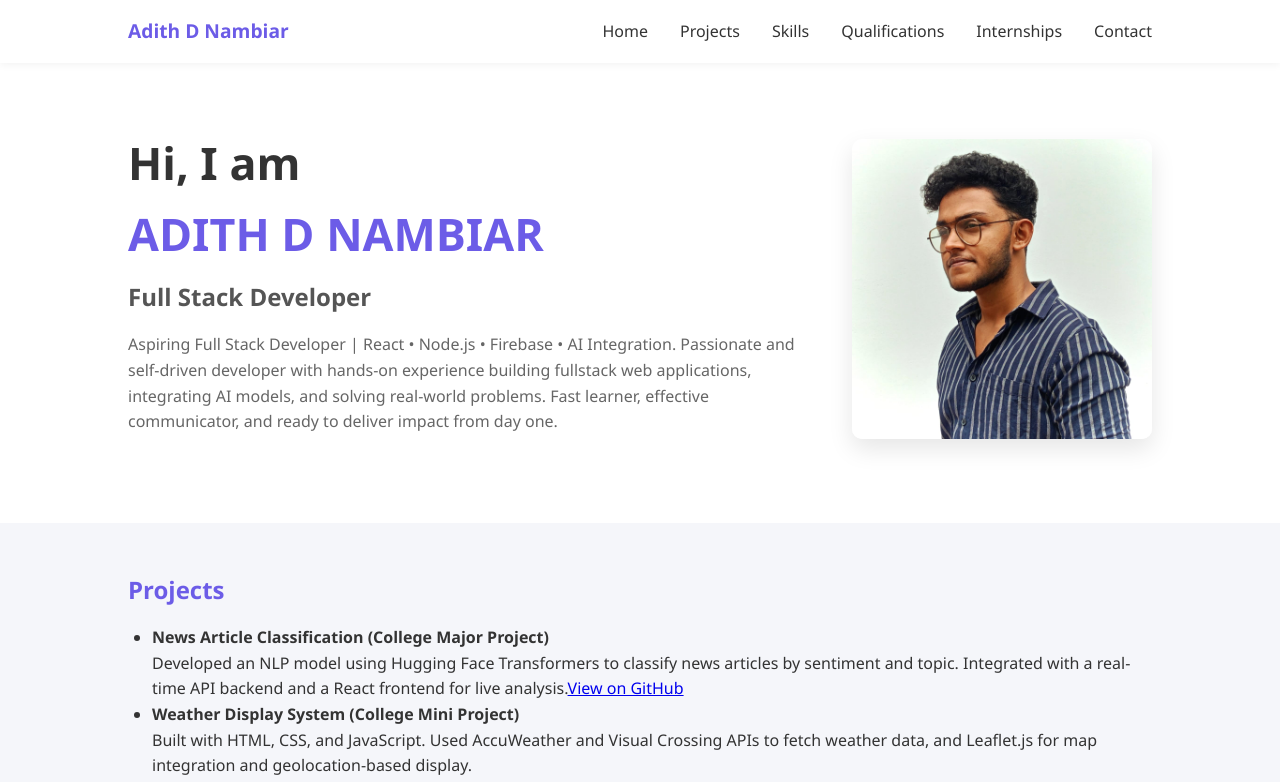
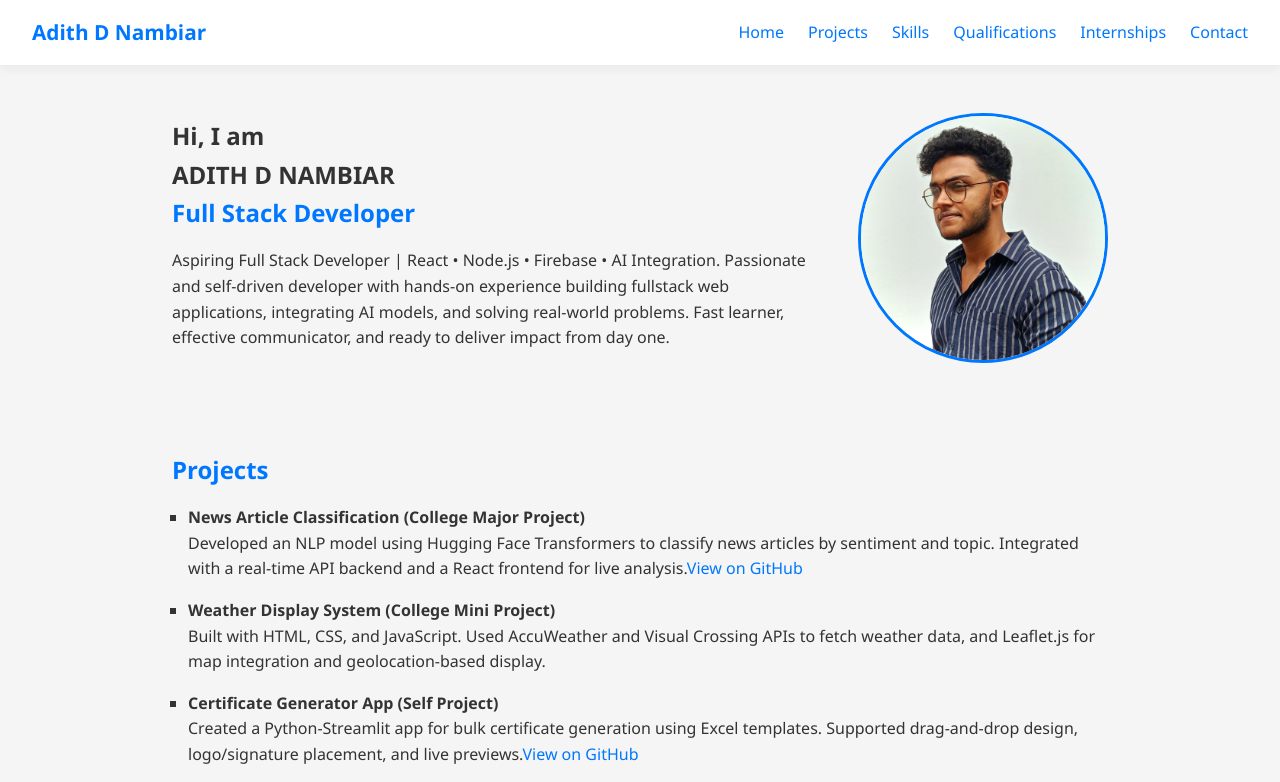
Before and after one commit to AdithDNambiar/portfolio, a JavaScript app: page / in a window 1280 px wide. Shown: the top 782 px of the page. Built offline with nearby package versions, Linux system fonts and the light colour scheme; the HTML template or start-up script is replaced by a standard one.

Commit message:
Set tab title and favicon

```diff
--- a/src/App.css
+++ b/src/App.css
@@ -1,132 +1,129 @@
-html {
-  scroll-behavior: smooth;
+/* Reset and Base */
+* {
+  margin: 0;
+  padding: 0;
+  box-sizing: border-box;
 }
 
 body {
-  margin: 0;
   font-family: 'Segoe UI', Tahoma, Geneva, Verdana, sans-serif;
-  background-color: #f5f6fa;
+  background-color: #f5f5f5;
   color: #333;
+  line-height: 1.6;
+  padding-bottom: 50px;
 }
 
+a {
+  color: #0077ff;
+  text-decoration: none;
+}
+
+a:hover {
+  text-decoration: underline;
+}
+
+/* Navbar */
 .navbar {
-  position: sticky;
-  top: 0;
-  background: #fff;
   display: flex;
   justify-content: space-between;
   align-items: center;
-  padding: 1rem 10%;
-  box-shadow: 0 2px 8px rgba(0, 0, 0, 0.05);
+  background: white;
+  padding: 1rem 2rem;
+  box-shadow: 0 4px 10px rgba(0, 0, 0, 0.05);
+  position: sticky;
+  top: 0;
   z-index: 1000;
 }
 
 .logo {
+  font-size: 1.3rem;
   font-weight: bold;
-  font-size: 1.2rem;
-  color: #6c5ce7;
+  color: #0077ff;
+}
+
+.nav-links {
+  display: flex;
+  gap: 1.5rem;
+  flex-wrap: wrap;
 }
 
 .nav-links a {
-  margin-left: 2rem;
-  text-decoration: none;
-  color: #333;
   font-weight: 500;
-  transition: color 0.3s ease;
 }
 
-.nav-links a:hover {
-  color: #6c5ce7;
-}
-
+/* Hero Section */
 .hero {
   display: flex;
+  justify-content: space-between;
   align-items: center;
-  justify-content: space-between;
-  padding: 4rem 10%;
-  background: #fff;
+  padding: 3rem 2rem;
+  flex-wrap: wrap;
+  gap: 2rem;
 }
 
 .hero-text {
   flex: 1;
-  padding-right: 2rem;
+  min-width: 280px;
 }
 
-.hero-text h1 {
-  font-size: 2.8rem;
-  margin-bottom: 0.5rem;
+.hero-img img {
+  width: 250px;
+  height: 250px;
+  border-radius: 50%;
+  object-fit: cover;
+  border: 3px solid #0077ff;
 }
 
-.hero-text h1 span {
-  color: #6c5ce7;
+/* General sections */
+section {
+  padding: 2rem;
+  max-width: 1000px;
+  margin: auto;
 }
 
-.hero-text h2 {
-  font-size: 1.5rem;
-  color: #555;
+h2 {
+  margin-bottom: 1rem;
+  color: #0077ff;
+}
+
+ul {
+  padding-left: 1rem;
+  list-style-type: square;
+  margin-top: 0.5rem;
+}
+
+li {
   margin-bottom: 1rem;
 }
 
-.hero-text p {
-  margin-bottom: 1.5rem;
-  color: #666;
+p {
+  margin-bottom: 1rem;
 }
 
-.hero-buttons {
-  display: flex;
-  gap: 1rem;
+/* Responsive design */
+@media (max-width: 768px) {
+  .navbar {
+    flex-direction: column;
+    align-items: flex-start;
   }
 
-.btn {
-  padding: 0.7rem 1.5rem;
-  border-radius: 25px;
-  font-weight: 500;
-  text-decoration: none;
-  transition: background 0.3s ease;
+  .nav-links {
+    flex-direction: column;
+    gap: 0.8rem;
+    margin-top: 0.5rem;
   }
 
-.btn.primary {
-  background: #6c5ce7;
-  color: white;
-  border: none;
-}
-
-.btn.outline {
-  border: 2px solid #6c5ce7;
-  color: #6c5ce7;
-  background: transparent;
-}
-
-.btn.primary:hover {
-  background: #5e54d1;
-}
-
-.btn.outline:hover {
-  background: #f2f0ff;
+  .hero {
+    flex-direction: column;
+    text-align: center;
   }
 
   .hero-img img {
-  width: 300px;
-  border-radius: 10px;
-  object-fit: cover;
-  box-shadow: 0 10px 25px rgba(0, 0, 0, 0.1);
+    width: 200px;
+    height: 200px;
   }
 
   section {
-  padding: 3rem 10%;
+    padding: 1.5rem 1rem;
   }
-
-section h2 {
-  margin-bottom: 1rem;
-  color: #6c5ce7;
 }
-
-ul {
-  list-style: disc;
-  padding-left: 1.5rem;
-}
-
-#contact {
-  background-color: #dddddd; /* Light grey */
-  padding: 3rem 10%;
-}
```
Lines whose indentation alone changed are shown as unchanged.
